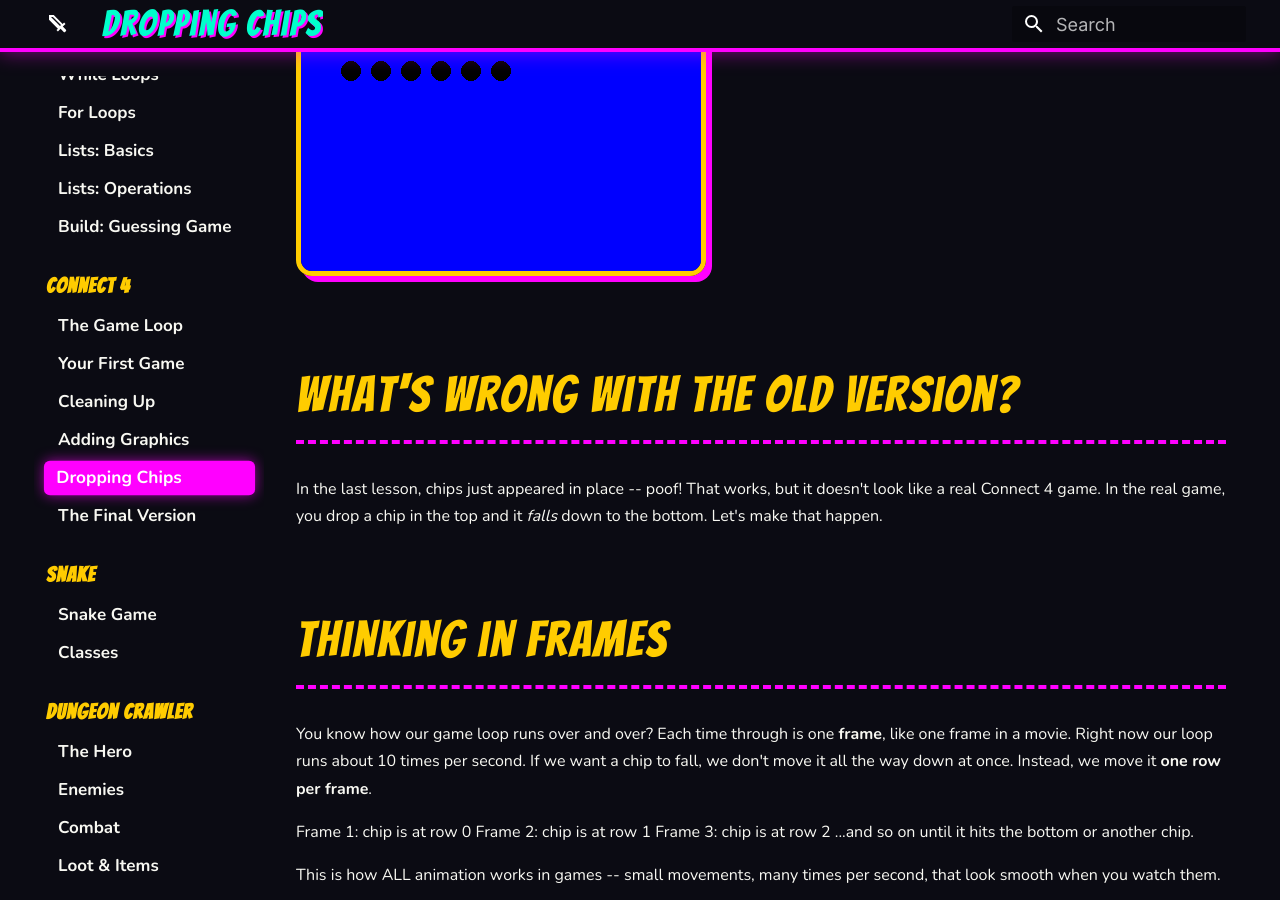
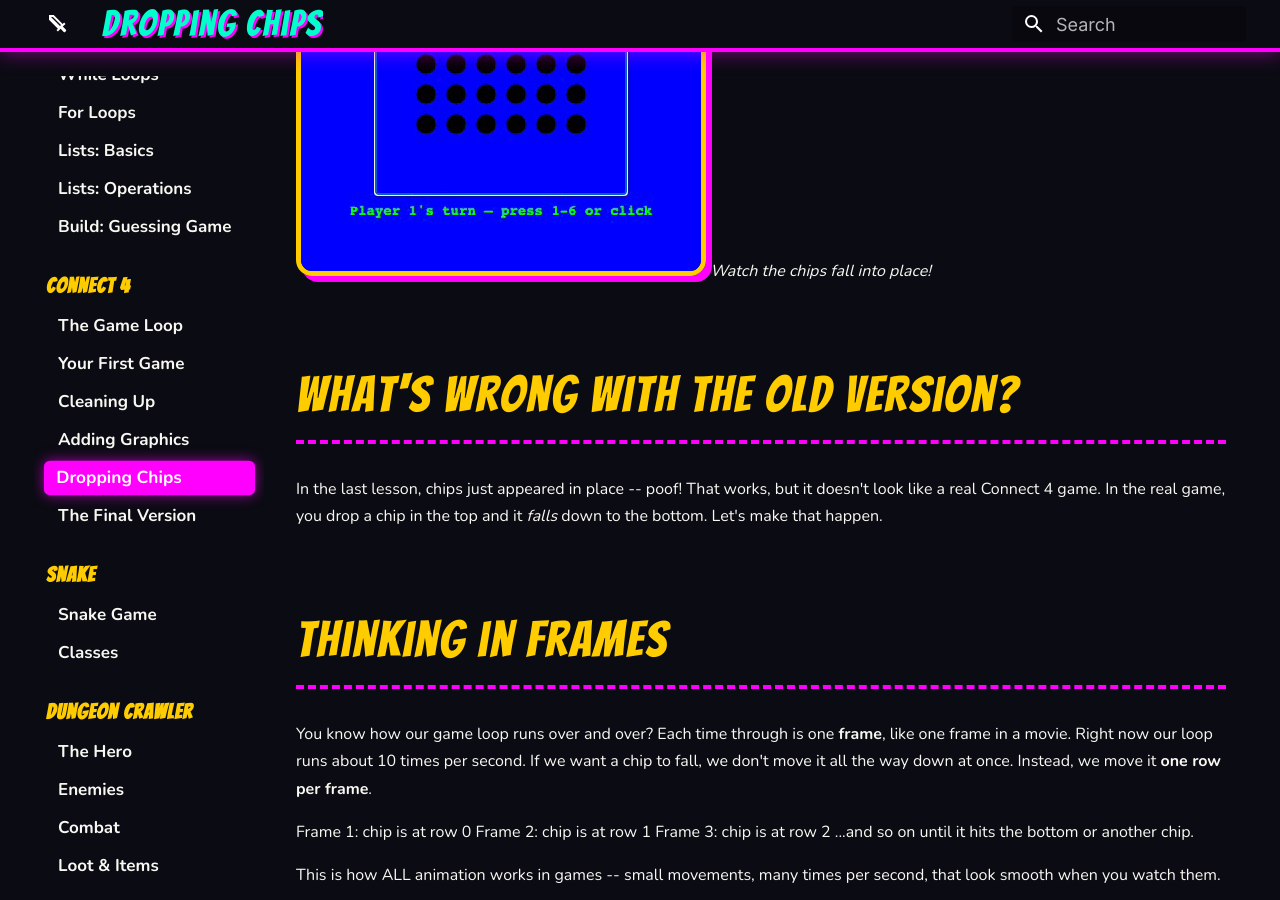
Before and after one commit to agentjuice/roberts-coding-course, an MkDocs documentation site: the page built from docs/lessons/17-connect4-v4-animation/lesson.md, in a window 1280 px wide and 900 px high, scrolled down 556 px. Built offline with MkDocs 1.6.1 and Material for MkDocs 9.7.7, drawn with Linux system fonts in a browser that asks for light colours.

Commit message:
Add animated GIF of chips dropping for animation lesson

```diff
--- a/docs/lessons/17-connect4-v4-animation/lesson.md
+++ b/docs/lessons/17-connect4-v4-animation/lesson.md
@@ -4,7 +4,8 @@
     Make chips fall down the board one row at a time, like a real Connect 4 game.
 
 
-![Connect 4 with falling animation](/images/connect4_anim.png)
+![Chips dropping in Connect 4](/images/connect4_drop.gif)
+*Watch the chips fall into place!*
 
 ## What's Wrong with the Old Version?
 
```
Also changed, not shown: lessons/17-connect4-v4-animation/lesson.md (+2 -1 lines), docs/images/connect4_drop.gif (added), docs/images/connect4_ingame.png (added).
